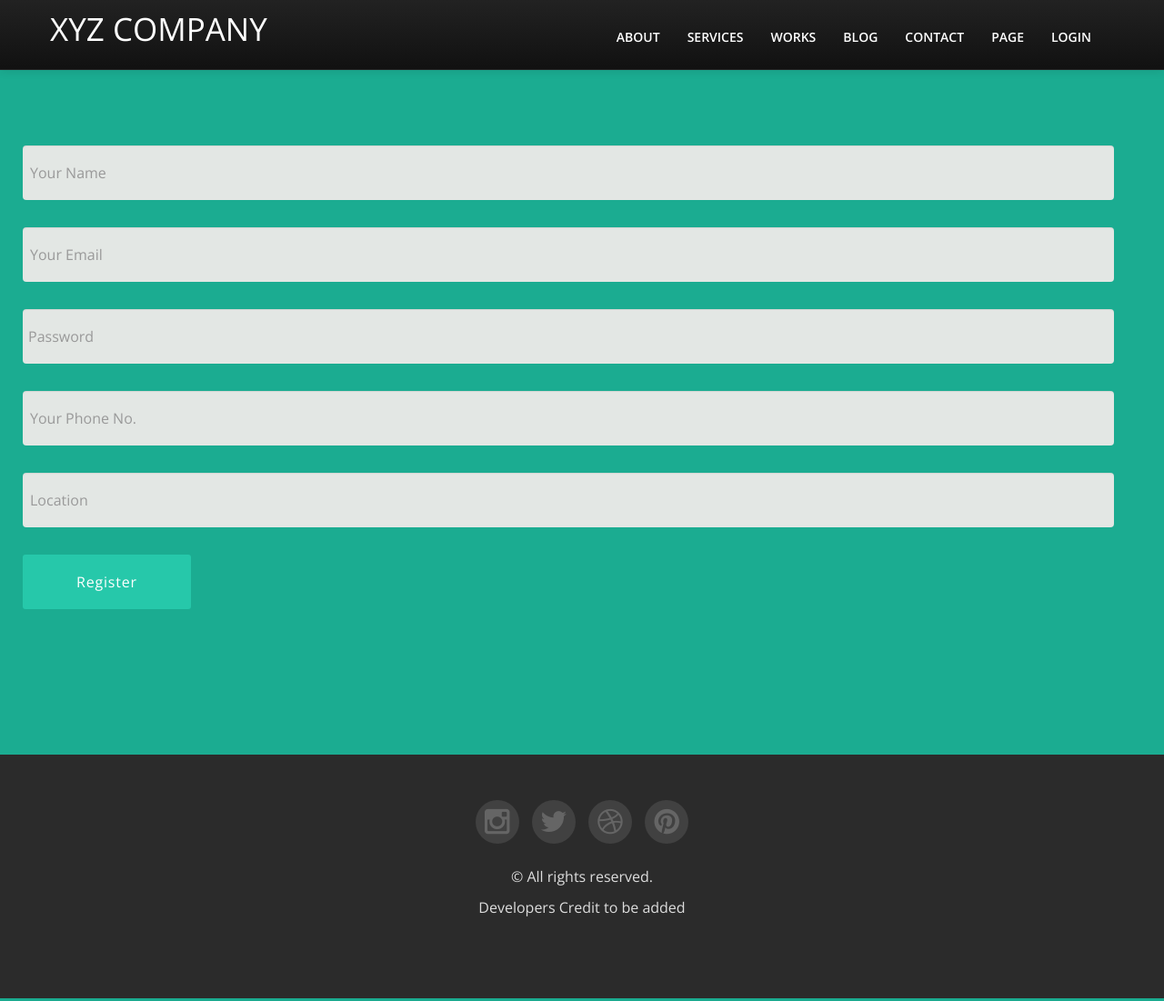
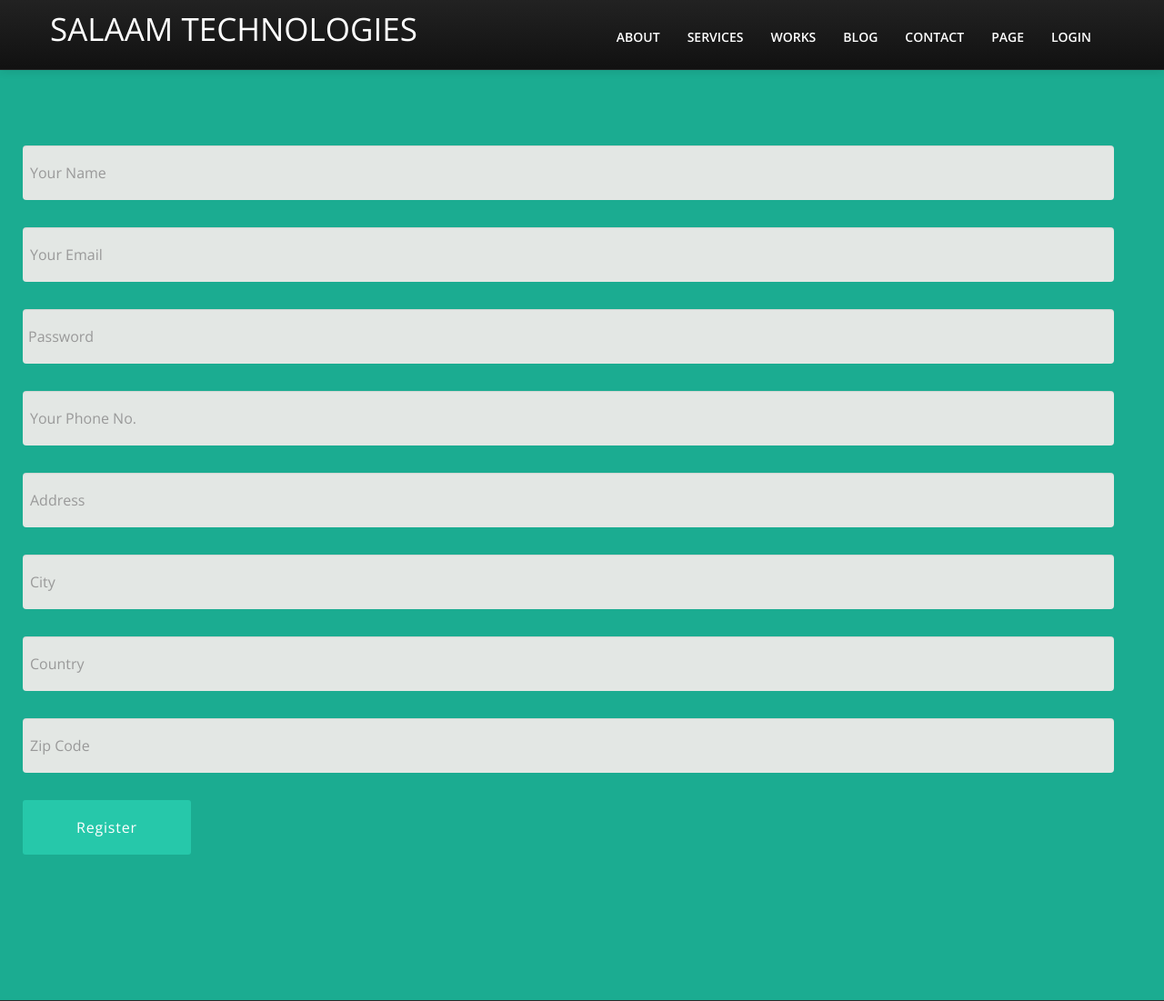
Before and after one commit to punit121/web-app, a PHP site: page /register.php in a window 1280 px wide. Shown: the top 1101 px of the page at 91% size. Run offline with PHP 8.4, Linux system fonts and the light colour scheme.

Commit message:
code added

```diff
--- a/navbar.php
+++ b/navbar.php
@@ -5,7 +5,7 @@
 				<!-- Responsive navbar -->
 				<a class="btn btn-navbar" data-toggle="collapse" data-target=".nav-collapse"><span class="icon-bar"></span><span class="icon-bar"></span><span class="icon-bar"></span>
 				</a>
-				<h1 class="brand"><a href="index.php">XYZ Company</a></h1>
+				<h2 class="brand"><a href="index.php">Salaam Technologies</a></h2>
 				<!-- navigation -->
 				<nav class="pull-right nav-collapse collapse">
 				<ul id="menu-main" class="nav">
--- a/register.php
+++ b/register.php
@@ -12,7 +12,7 @@
 		<div class="span12">
 			<div class="cform" id="contact-form">
                 <div id="errormessage"></div>
-				<form action="" method="post" role="form" class="contactForm">
+				<form action="action.php" method="post" role="form" class="contactForm">
 					<div class="row">
 						<div class="">
 							<div class="field your-name form-group">
@@ -29,11 +29,23 @@
                                 <div class="validation"></div>
 							</div>
 							<div class="field your-name form-group">
-								<input type="text" name="contact" class="form-control" id="contact" placeholder="Your Phone No." data-rule="minlen:10" data-msg="Please enter at least 10 chars" />
+								<input type="text" name="mobile" class="form-control" id="contact" placeholder="Your Phone No." data-rule="minlen:10" data-msg="Please enter at least 10 chars" />
                                 <div class="validation"></div>
 							</div>
 							<div class="field your-name form-group">
-								<input type="text" name="location" class="form-control" id="location" placeholder="Location" data-rule="minlen:1" data-msg="Please enter at least 1 chars" />
+								<input type="text" name="address" class="form-control" id="address" placeholder="Address" data-rule="minlen:1" data-msg="Please enter at least 1 chars" />
+                                <div class="validation"></div>
+							</div>
+							<div class="field your-name form-group">
+								<input type="text" name="city" class="form-control" id="city" placeholder="City" data-rule="minlen:1" data-msg="Please enter at least 1 chars" />
+                                <div class="validation"></div>
+							</div>
+							<div class="field your-name form-group">
+								<input type="text" name="country" class="form-control" id="country" placeholder="Country" data-rule="minlen:1" data-msg="Please enter at least 1 chars" />
+                                <div class="validation"></div>
+							</div>
+							<div class="field your-name form-group">
+								<input type="text" name="pincode" class="form-control" id="pincode" placeholder="Zip Code" data-rule="minlen:1" data-msg="Please enter at least 1 chars" />
                                 <div class="validation"></div>
 							</div>
 						</div>
```
Also changed, not shown: action.php (+6 -4 lines), connection.php (added, +14 -0 lines), home.php (added, +24 -0 lines), index.php (+6 -4 lines).
